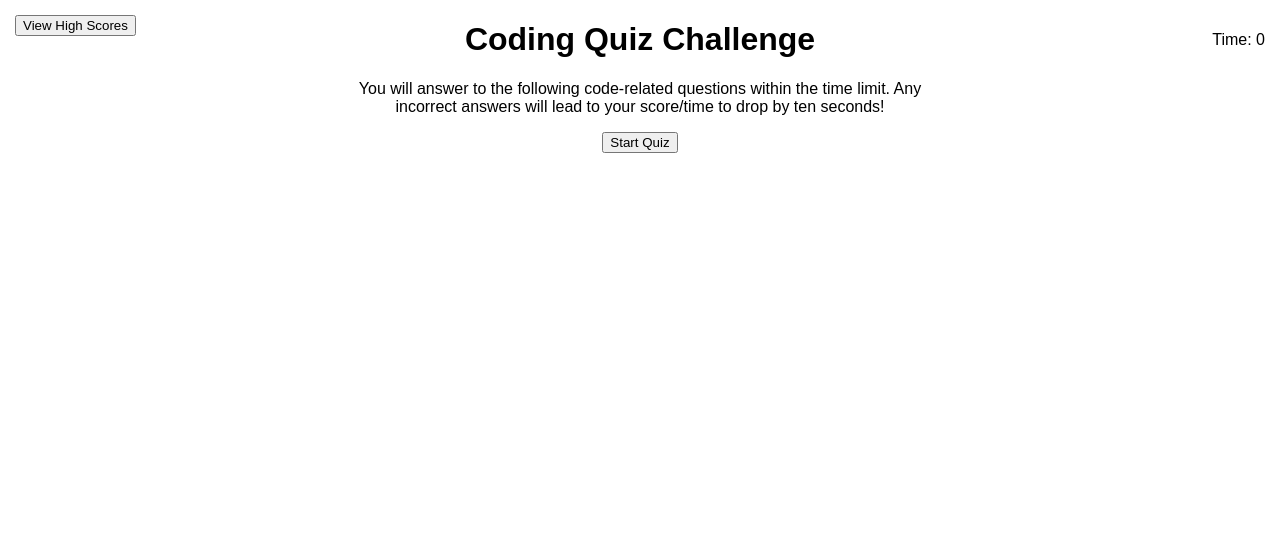
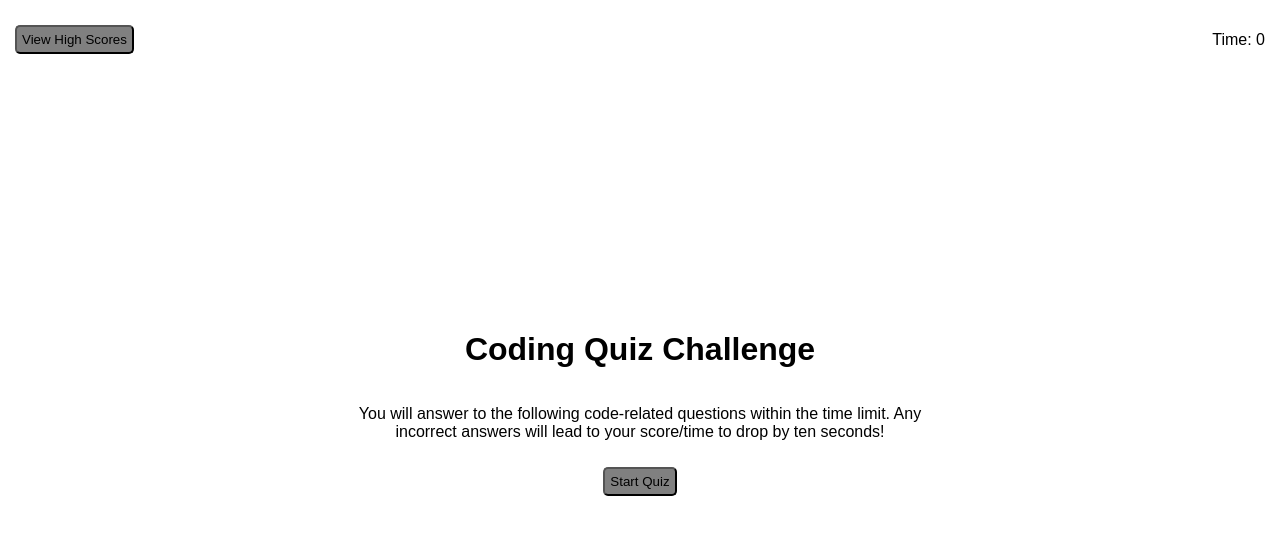
Before and after one commit to HernandezCui/Timed-Quiz, a plain HTML site: page index.html in a window 1280 px wide. Drawn offline with Linux system fonts and the light colour scheme.

Commit message:
centered text & modified buttons

```diff
--- a/style.css
+++ b/style.css
@@ -1,9 +1,10 @@
 body {
-    font-family: Arial, Helvetica, sans-serif
+    font-family: Arial, Helvetica, sans-serif;
 }
 
 .quiz {
     /* text-align: center; */
+    text-align: center;
     max-width: 600px;
     margin: 0 auto;
 }
@@ -19,7 +20,16 @@ body {
 }
 
 .main {
-    text-align: center;
+    display: flex;
+    flex-direction: column;
+    align-items: center;
+    justify-content: center;
+    min-height: 100vh;
+    margin: 0 auto;
+}
+
+#quiz {
+    margin-top: 20px;
 }
 
 .scores-header {
@@ -36,5 +46,13 @@ body {
 
 button {
     display: inline-block;
+    margin: 10px auto;
+    cursor: pointer;
+    background-color: grey;
+    border-radius: 5px;
+    padding: 5px;
+}
 
+button:hover {
+    background-color: aqua;
 }
```
